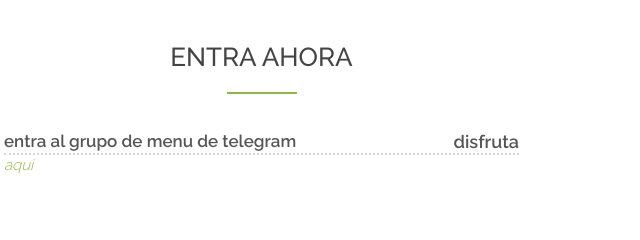
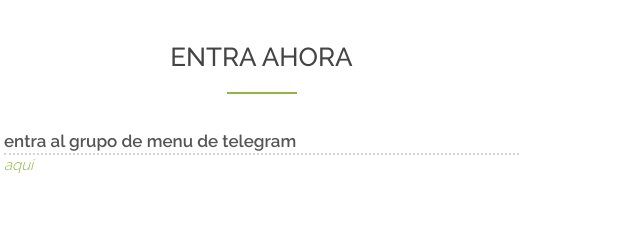
Before and after one commit to kernelboy34/drking, a plain HTML site: page index.html in a window 1280 px wide. Shown: the part 2320-2560 px from the top of the page, 86-726 px from the left. Drawn offline with nearby package versions, Linux system fonts and the light colour scheme.

Commit message:
Update index.html

```diff
--- a/index.html
+++ b/index.html
@@ -106,7 +106,7 @@
           <hr>
           <div class="menu-item">
             <div class="menu-item-name"> entra al grupo de menu de telegram </div>
-            <div class="menu-item-price"> disfruta  </div>
+            <div class="menu-item-price">        </div>
             <div class="menu-item-description"><a href='https://t.me/thecompanydrk024'> aqui </a>
               </div>
 
```
